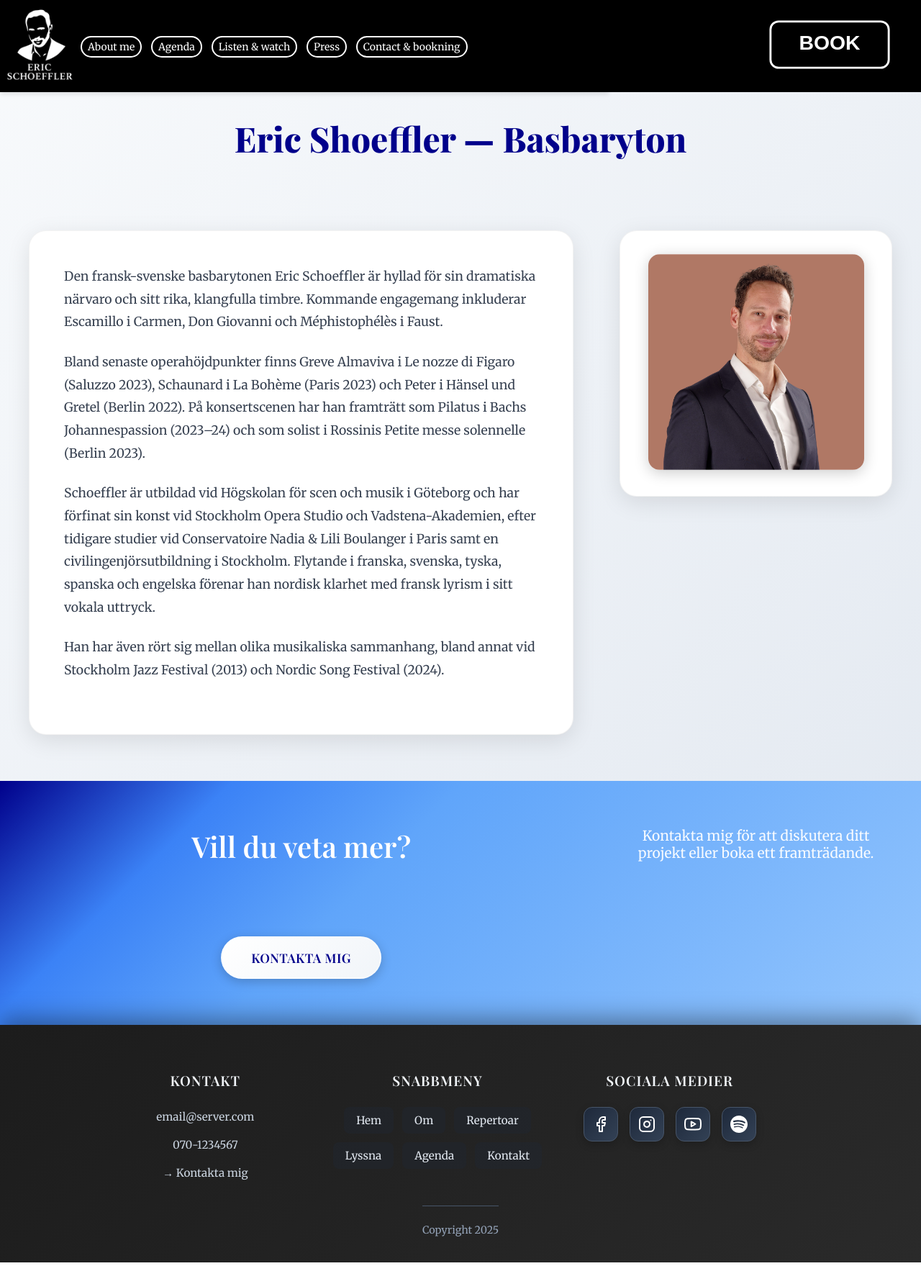
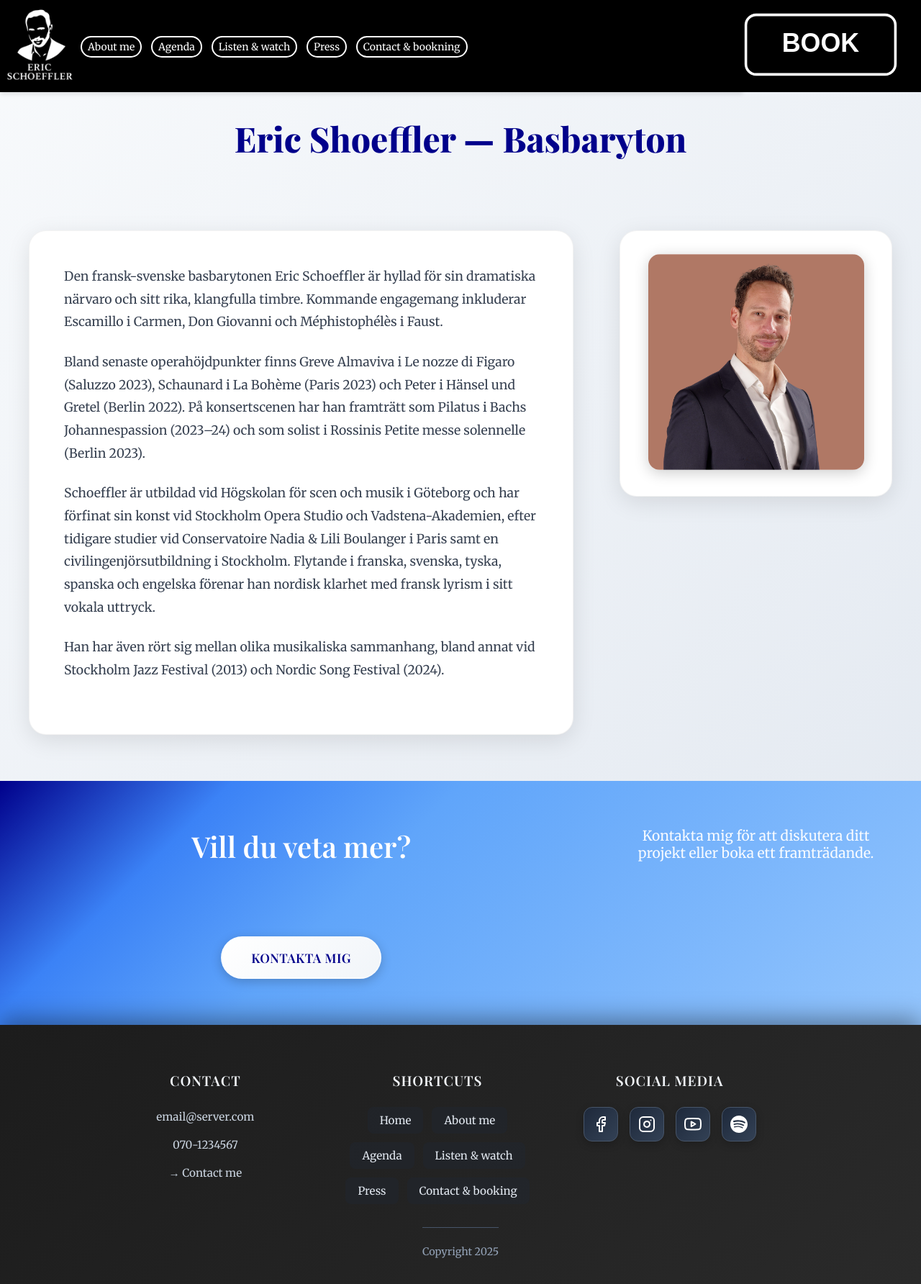
Before and after one commit to Rasmuskrogh/eric-shoeffler, a Next.js app: page /about in a window 1280 px wide. Shown: the whole page at 72% size. Before the commit the page ends 1754 px from the top, so only its background shows below. Built offline with nearby package versions, Linux system fonts and the light colour scheme; a web font is replaced by a local one.

Commit message:
changed texts to english in footer, contact form. Changed buttons in header when booking is active to tabs and changed some positioning for the header

```diff
--- a/components/Footer.tsx
+++ b/components/Footer.tsx
@@ -8,7 +8,7 @@ function Footer() {
     <footer className={styles.footer}>
       <section className={styles.linksSection}>
         <div className={styles.contactSection}>
-          <h3>Kontakt</h3>
+          <h3>Contact</h3>
           <div className={styles.contactLinks}>
             <a href="mailto:email@server.com" className={styles.contactLink}>
               email@server.com
@@ -17,35 +17,35 @@ function Footer() {
               070-1234567
             </a>
             <Link href="/kontakt" className={styles.contactLink}>
-              → Kontakta mig
+              → Contact me
             </Link>
           </div>
         </div>
         <div className={styles.menuSection}>
-          <h3>Snabbmeny</h3>
+          <h3>Shortcuts</h3>
           <div className={styles.menuItems}>
             <Link href="/" className={styles.menuLink}>
-              Hem
+              Home
             </Link>
             <Link href="/about" className={styles.menuLink}>
-              Om
-            </Link>
-            <Link href="/repertoire" className={styles.menuLink}>
-              Repertoar
-            </Link>
-            <Link href="/listen" className={styles.menuLink}>
-              Lyssna
+              About me
             </Link>
             <Link href="/agenda" className={styles.menuLink}>
               Agenda
             </Link>
+            <Link href="/listen" className={styles.menuLink}>
+              Listen & watch
+            </Link>
+            <Link href="/repertoire" className={styles.menuLink}>
+              Press
+            </Link>
             <Link href="/kontakt" className={styles.menuLink}>
-              Kontakt
+              Contact & booking
             </Link>
           </div>
         </div>
         <div className={styles.socialMediaSection}>
-          <h3>Sociala medier</h3>
+          <h3>Social media</h3>
           <div className={styles.socialIcons}>
             <Link
               href="https://facebook.com"
--- a/components/Header.module.css
+++ b/components/Header.module.css
@@ -42,7 +42,7 @@
 }
 
 .active {
-  flex: 4;
+  flex: 20;
   cursor: unset;
 }
 
@@ -150,12 +150,13 @@
 .textWrapper {
   display: flex;
   align-items: center;
-  justify-content: flex-start;
+  /*  justify-content: flex-start; */
   flex-direction: row;
   width: 100%;
   height: 100%;
   gap: 2rem;
   position: relative;
+  padding-right: 2rem;
 }
 
 /* Center logo when needed */
@@ -166,4 +167,5 @@
 .bookButton {
   width: 80%;
   height: auto;
+  min-width: 215px;
 }
--- a/components/Header.tsx
+++ b/components/Header.tsx
@@ -27,9 +27,10 @@ function Header() {
   ];
 
   const redNavItems: NavItem[] = [
-    { label: "Band", href: "/band" },
-    { label: "Musik", href: "/music" },
-    { label: "Konserter", href: "/concerts" },
+    { label: "Wedding", href: "#wedding" },
+    { label: "Funeral", href: "#funeral" },
+    { label: "Concert", href: "#concert" },
+    { label: "Contact", href: "#contact" },
   ];
 
   useEffect(() => {
@@ -63,7 +64,8 @@ function Header() {
     setBlueNavbarOpacity(0);
     setTimeout(() => {
       setShowBlueNavbar(false);
-      setCenterBlueLogo(true);
+      // Ta bort centreringen av Eric-logon när BOOK-sidan är aktiv
+      // setCenterBlueLogo(true);
     }, 300);
     setTimeout(() => {
       setShowRedNavbar(true);
@@ -115,8 +117,8 @@ function Header() {
           )}
         </div>
       </div>
-      <div className={styles.white}>
-        {/*         <div className={styles.languageSelector}>
+      {/* <div className={styles.white}>
+                 <div className={styles.languageSelector}>
           <div className={styles.language}>
             <input type="radio" name="language" id="swedish" defaultChecked />
             <label htmlFor="swedish">
@@ -159,8 +161,8 @@ function Header() {
               <span className={styles.languageText}>Français</span>
             </label>
           </div>
-        </div> */}
-      </div>
+        </div>
+      </div> */}
       <div
         className={`${styles.red} ${!active ? styles.active : ""}`}
         onClick={!active ? undefined : handleRedClick}
--- a/components/Navbar.module.css
+++ b/components/Navbar.module.css
@@ -63,7 +63,7 @@
 .navbar.red {
   background: transparent;
   border-top-color: transparent;
-  padding-left: 7rem;
+  padding-left: 15rem;
 }
 
 .navbar.red .navLink {
```
Also changed, not shown: components/ContactForm.module.css (+7 -6 lines).
